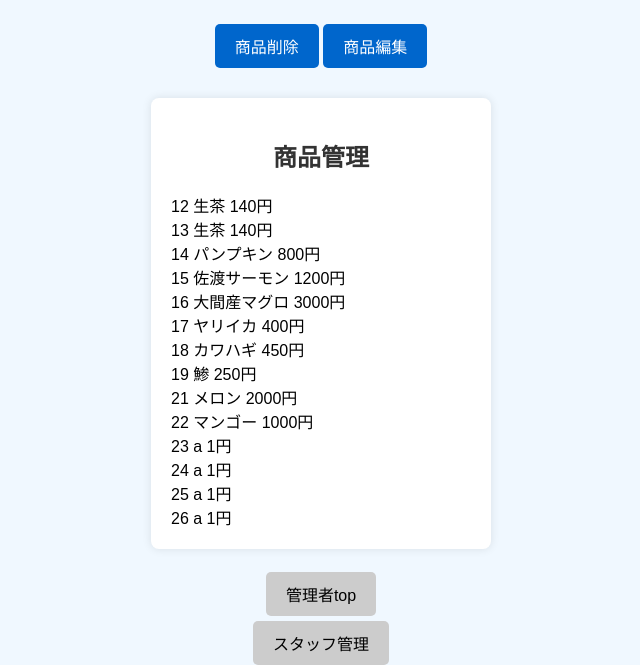
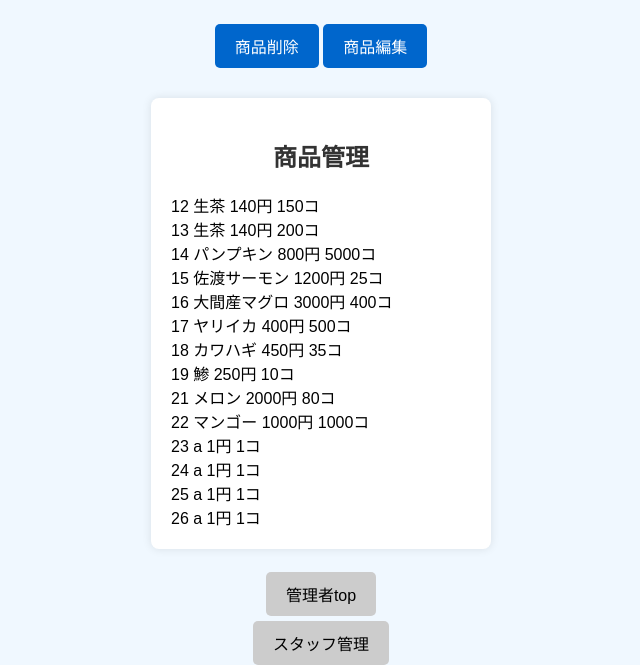
Before and after one commit to yabukilab/matsuda-d, a PHP site: page /p_admin_top.php in a window 1280 px wide. Shown: the part 210-875 px from the top of the page, without its empty margins (319-959 px from the left). Run offline with PHP 8.4, Linux system fonts and the light colour scheme; data comes from the database, SQL or seed files in the repository.

Commit message:
20240712

```diff
--- a/htdocs/p_admin_top.php
+++ b/htdocs/p_admin_top.php
@@ -41,6 +41,8 @@ try
 					print h($rec['name']).' ';
 					print h($rec['price']);
                     print'円'.' ';
+					print h($rec['zaikosuu']);
+					print'コ';
 					print '<br />';
 				}
 
```
